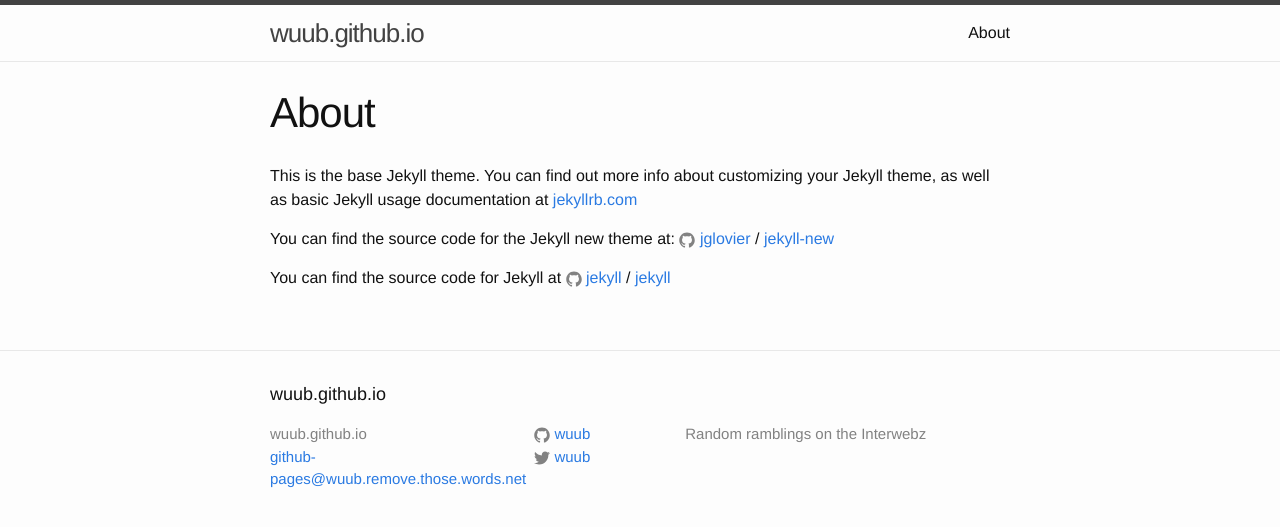
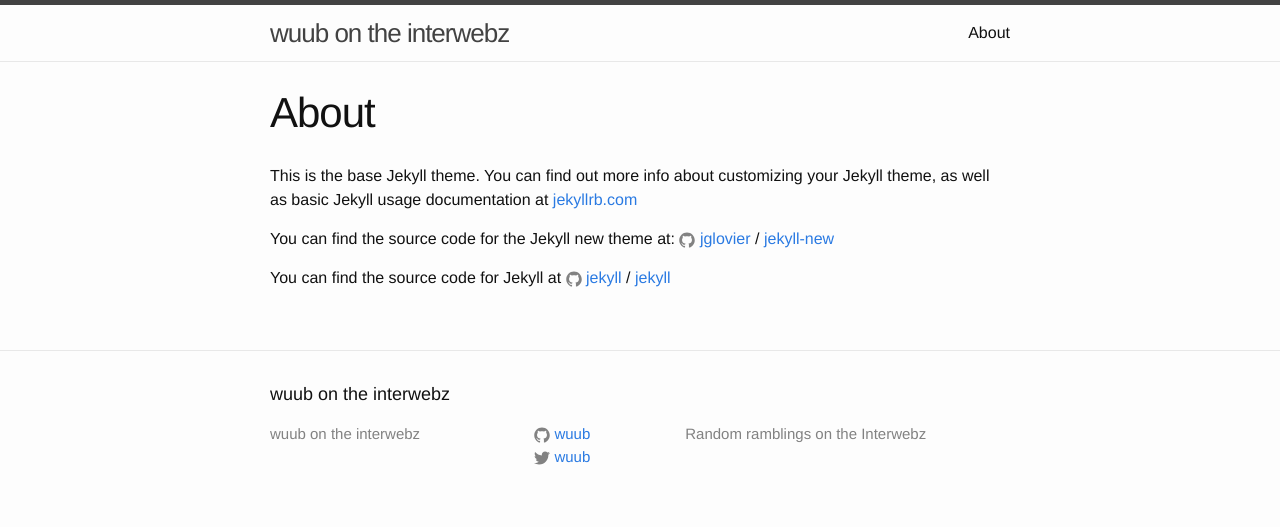
Before and after one commit to wuub/wuub.github.io, a Jekyll site: the page built from about.md, in a window 1280 px wide. Shown: the top 527 px of the page. Built offline with Jekyll 4.4.1, drawn with Linux system fonts in a browser that asks for light colours.

Commit message:
remove email

```diff
--- a/_config.yml
+++ b/_config.yml
@@ -6,8 +6,7 @@
 # 'jekyll serve'. If you change this file, please restart the server process.
 
 # Site settings
-title: wuub.github.io
-email: github-pages@wuub.remove.those.words.net
+title: wuub on the interwebz
 description: > # this means to ignore newlines until "baseurl:"
   Random ramblings on the Interwebz
 baseurl: "" # the subpath of your site, e.g. /blog
--- a/_includes/footer.html
+++ b/_includes/footer.html
@@ -8,7 +8,6 @@
       <div class="footer-col footer-col-1">
         <ul class="contact-list">
           <li>{{ site.title }}</li>
-          <li><a href="mailto:{{ site.email }}">{{ site.email }}</a></li>
         </ul>
       </div>
 
```
